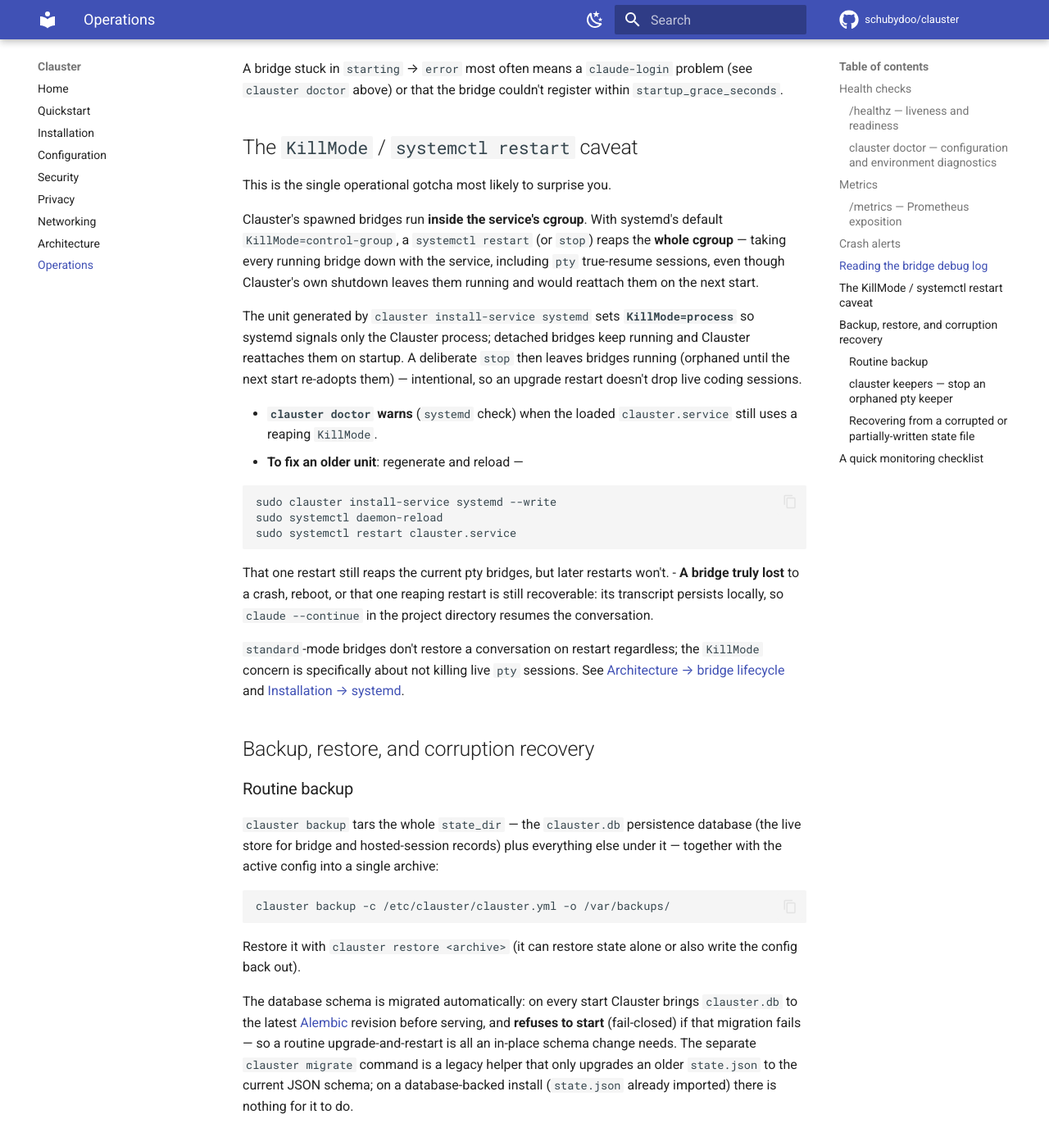
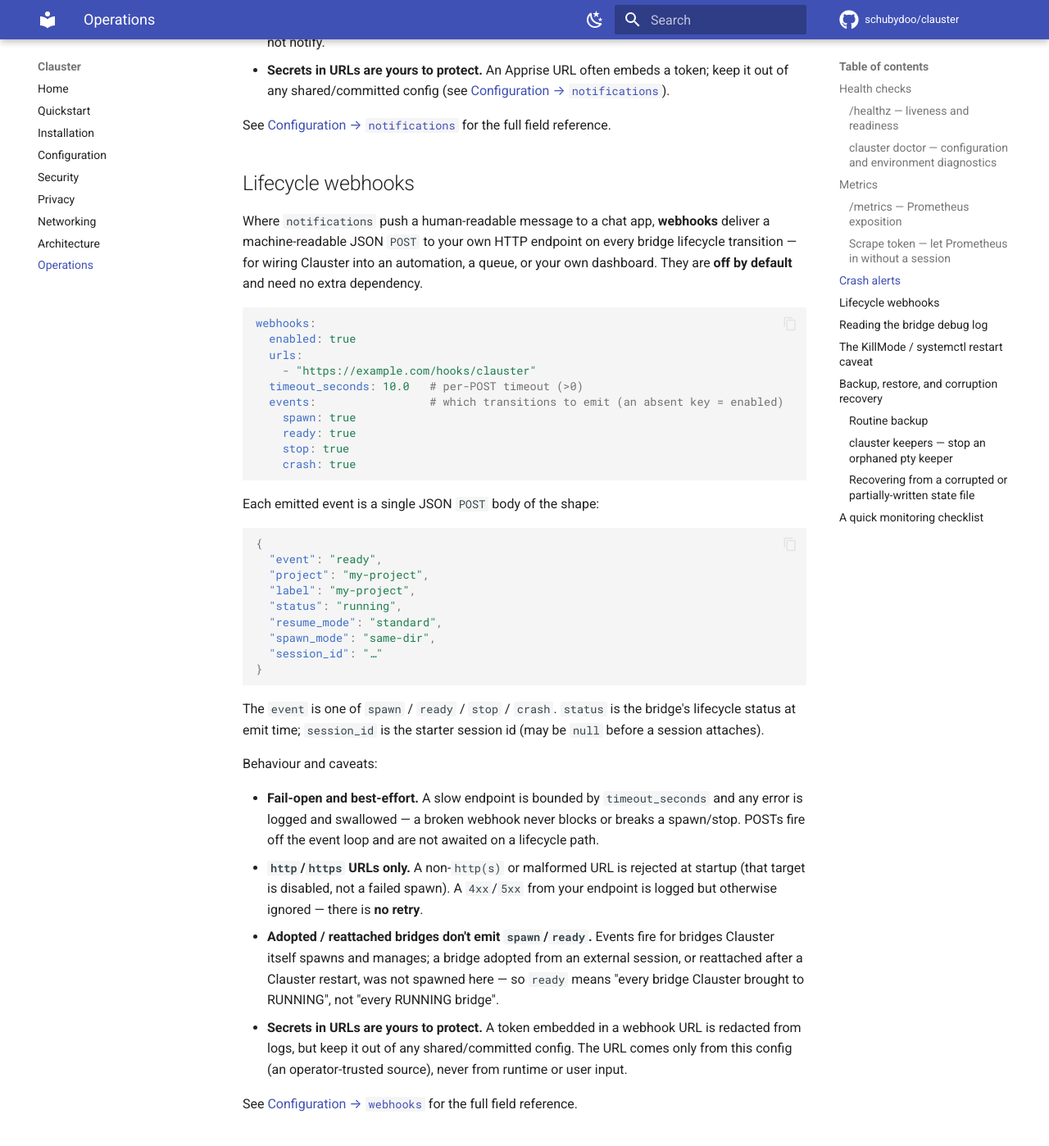
Before and after one commit to schubydoo/clauster, an MkDocs documentation site: the page built from docs/operations.md, in a window 1280 px wide and 1400 px high, scrolled down 5088 px. Shown: the whole window at 82% size. Built offline with MkDocs 1.6.1 and Material for MkDocs 9.7.7, drawn with Linux system fonts in a browser that asks for light colours; comment, search, counter and statistics services are not loaded; some of the changed text lies outside the part shown.

Commit message:
docs: surface webhooks, metrics scrape, quickstart, and example fields
Discoverability batch (#411): the features below shipped but were only
reachable via the config reference. Make them discoverable from the README,
the operator runbook, networking, and the example config.

- Lifecycle webhooks: new Operations section (events, JSON payload shape,
  fail-open/timeout/http-only/no-retry, adopted-bridge caveat) + a README
  "Opt-in extras" entry. Verified against runner.py/_emit_webhook + webhooks.py.
- /metrics scrape journey: document the metrics_token bearer path (constant-time,
  /metrics-only), complete the metric table (crash counter, per-bridge cpu/rss,
  hosted/claustrum gauges), add a prometheus.yml snippet, and add a scrape-access
  note to networking.md. Verified against app.py guard + prometheus.py.
- Quickstart: README "Quick start (dev)" now points to the canonical quickstart
  as the first-run path and frames the dev steps as from-source.
- Empty dashboard: quickstart troubleshooting tip surfaces clauster doctor and
  the loopback-vs-LAN auth gate.
- clauster.yml.example: add database_url, auth.api_token_hash, and
  observability.metrics_token (all real fields, previously only in the table).

Co-Authored-By: Claude Opus 4.8 <noreply@anthropic.com>

````diff
--- a/docs/operations.md
+++ b/docs/operations.md
@@ -86,18 +86,59 @@ observability:
 ```
 
 When disabled, `/metrics` returns `404`. When enabled, it stays **behind the
-auth guard** like every other route — a scraper on a guarded deploy must satisfy
-auth (e.g. a bearer-token / basic-auth scrape config, or scrape over loopback).
+auth guard** like every other route — so by default a scraper must satisfy the
+deployment's auth, or scrape over loopback where no auth is enforced.
 See [Configuration → `observability`](configuration.md#observability-read-only-metrics-endpoint-observabilityconfig).
 
-The endpoint exposes a handful of point-in-time gauges derived from live runner
-state:
+The endpoint exposes point-in-time gauges (and one counter) derived from live
+runner state:
 
 | Metric | Type | Meaning |
 | --- | --- | --- |
 | `clauster_build_info{version="…"}` | gauge | Always `1`; carries the running version as a label. |
 | `clauster_bridges{status="…"}` | gauge | Number of managed bridges per lifecycle status (`starting`, `running`, `stopped`, `crashed`, `error`). |
 | `clauster_projects` | gauge | Number of discovered projects. |
+| `clauster_bridge_crashes_total{project="…"}` | counter | Per-project bridge crashes since process start. |
+| `clauster_bridge_cpu_percent{project="…"}` | gauge | Per-bridge process-tree CPU percent (only while the metrics sampler is enabled). |
+| `clauster_bridge_rss_bytes{project="…"}` | gauge | Per-bridge process-tree resident memory (sampler-gated, as above). |
+| `clauster_hosted_sessions` | gauge | Live hosted (claustrum) sessions — only when `claustrum.enabled`. |
+| `clauster_claustrum_up` | gauge | `1` if the claustrum daemon is connected, else `0` — only when `claustrum.enabled`. |
+
+### Scrape token — let Prometheus in without a session
+
+A scraper like Prometheus can't log in through the password form. On a guarded
+deployment, set a **scrape token** so the scraper can reach `/metrics` directly:
+
+```yaml
+observability:
+  prometheus_enabled: true
+  metrics_token: "<a long random secret>"   # or via *_FILE, below
+```
+
+The scraper then presents it as a bearer token:
+
+```sh
+curl -s -H "Authorization: Bearer <token>" https://clauster.example.com/metrics
+```
+
+```yaml
+# prometheus.yml
+scrape_configs:
+  - job_name: clauster
+    scheme: https
+    authorization:
+      type: Bearer
+      credentials: "<token>"
+    static_configs:
+      - targets: ["clauster.example.com"]
+```
+
+When `metrics_token` is set, **a valid token *or* a normal session** grants
+access — and only to `/metrics`, nowhere else. The token is compared in constant
+time. To keep it out of the config file, point
+`CLAUSTER_OBSERVABILITY_METRICS_TOKEN_FILE` at a file holding the token. When
+`metrics_token` is unset, `/metrics` stays fully behind the auth guard (so a
+scraper needs a session, or you scrape over loopback).
 
 Example scrape (authenticated, loopback):
 
@@ -161,6 +202,66 @@ Behaviour and caveats:
   [Configuration → `notifications`](configuration.md#notifications-outbound-alerts-via-apprise-notificationsconfig)).
 
 See [Configuration → `notifications`](configuration.md#notifications-outbound-alerts-via-apprise-notificationsconfig)
+for the full field reference.
+
+## Lifecycle webhooks
+
+Where `notifications` push a human-readable message to a chat app, **webhooks**
+deliver a machine-readable JSON `POST` to your own HTTP endpoint on every bridge
+lifecycle transition — for wiring Clauster into an automation, a queue, or your
+own dashboard. They are **off by default** and need no extra dependency.
+
+```yaml
+webhooks:
+  enabled: true
+  urls:
+    - "https://example.com/hooks/clauster"
+  timeout_seconds: 10.0   # per-POST timeout (>0)
+  events:                 # which transitions to emit (an absent key = enabled)
+    spawn: true
+    ready: true
+    stop: true
+    crash: true
+```
+
+Each emitted event is a single JSON `POST` body of the shape:
+
+```json
+{
+  "event": "ready",
+  "project": "my-project",
+  "label": "my-project",
+  "status": "running",
+  "resume_mode": "standard",
+  "spawn_mode": "same-dir",
+  "session_id": "…"
+}
+```
+
+The `event` is one of `spawn` / `ready` / `stop` / `crash`. `status` is the
+bridge's lifecycle status at emit time; `session_id` is the starter session id
+(may be `null` before a session attaches).
+
+Behaviour and caveats:
+
+- **Fail-open and best-effort.** A slow endpoint is bounded by `timeout_seconds`
+  and any error is logged and swallowed — a broken webhook never blocks or breaks
+  a spawn/stop. POSTs fire off the event loop and are not awaited on a lifecycle
+  path.
+- **`http`/`https` URLs only.** A non-`http(s)` or malformed URL is rejected at
+  startup (that target is disabled, not a failed spawn). A `4xx`/`5xx` from your
+  endpoint is logged but otherwise ignored — there is **no retry**.
+- **Adopted / reattached bridges don't emit `spawn`/`ready`.** Events fire for
+  bridges Clauster itself spawns and manages; a bridge adopted from an external
+  session, or reattached after a Clauster restart, was not spawned here — so
+  `ready` means "every bridge Clauster brought to RUNNING", not "every RUNNING
+  bridge".
+- **Secrets in URLs are yours to protect.** A token embedded in a webhook URL is
+  redacted from logs, but keep it out of any shared/committed config. The URL
+  comes only from this config (an operator-trusted source), never from runtime or
+  user input.
+
+See [Configuration → `webhooks`](configuration.md#webhooks-outbound-lifecycle-webhooks-webhooksconfig)
 for the full field reference.
 
 ## Reading the bridge debug log
````
Also changed, not shown: README.md (+18 -0 lines), docs/networking.md (+16 -0 lines), docs/quickstart.md (+11 -0 lines), 1 other file.
